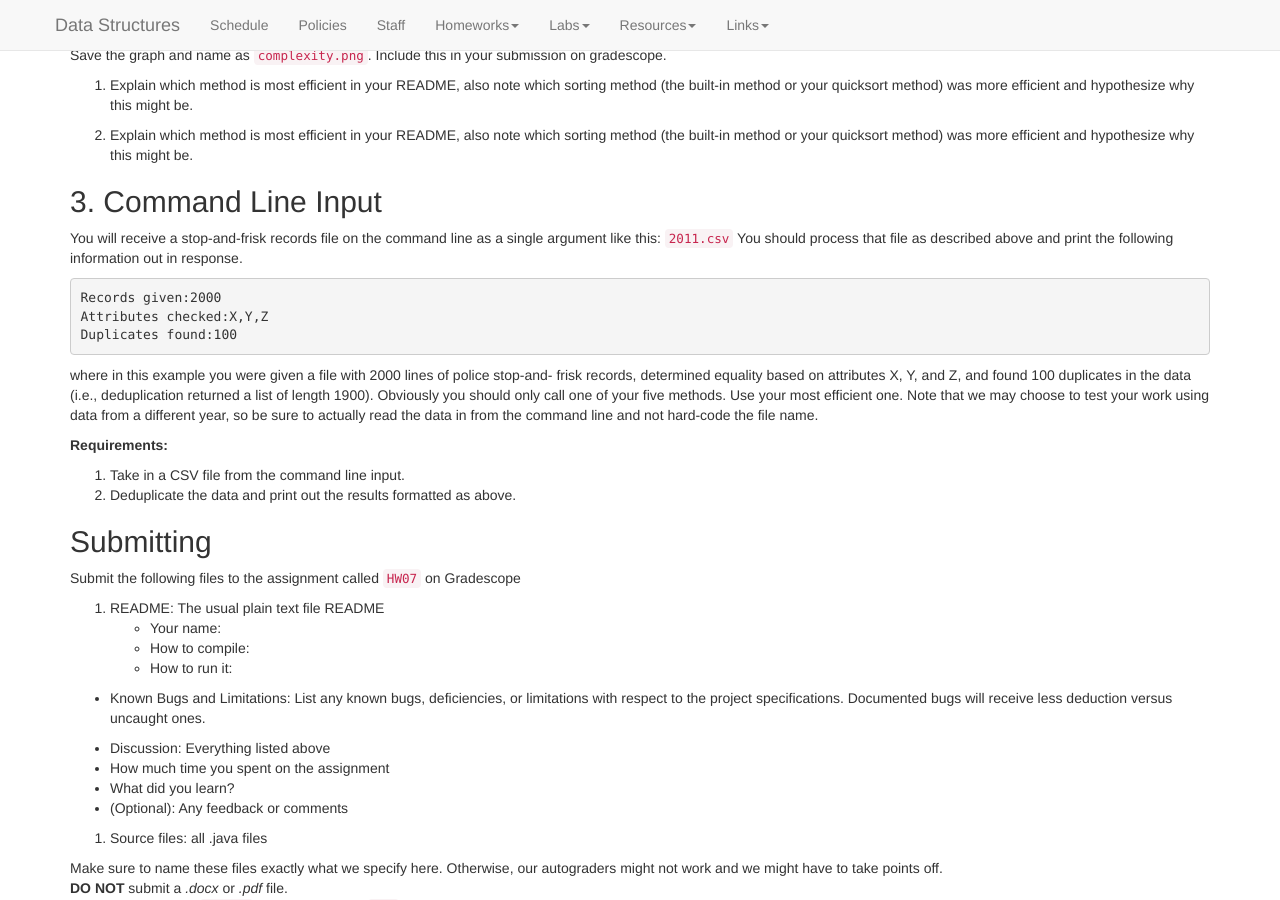
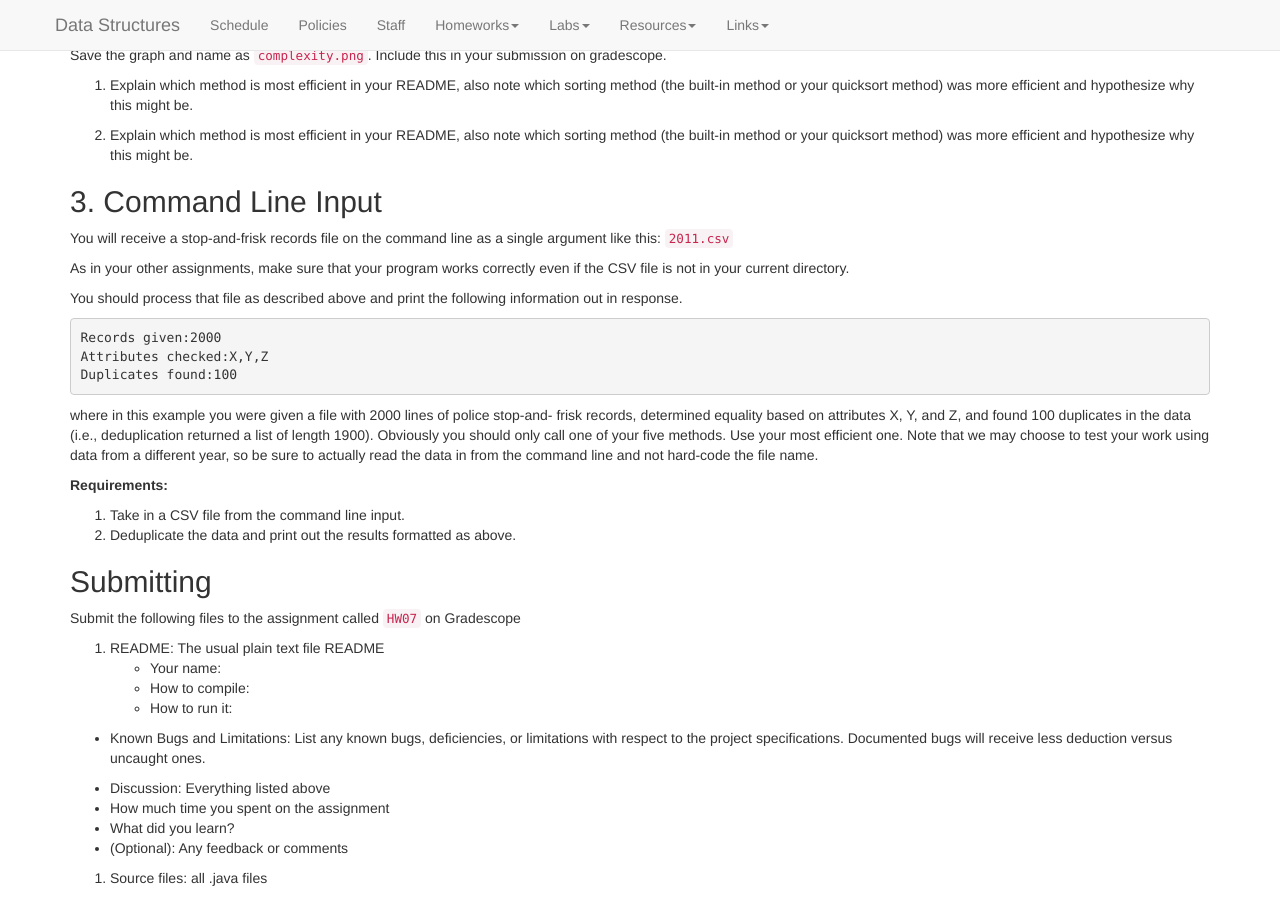
Before and after one commit to kalte0/BMC-CS-151.github.io, a Jekyll site: the page built from hws/HW07.md, in a window 1280 px wide and 900 px high, scrolled down 2152 px. Built offline with Jekyll 4.4.1, drawn with Linux system fonts in a browser that asks for light colours; nearby versions of some CDN libraries.

Commit message:
Update HW07.md

```diff
--- a/hws/HW07.md
+++ b/hws/HW07.md
@@ -229,6 +229,9 @@ efficient and hypothesize why this might be.
 You will receive a stop-and-frisk records file on the command line as a single
 argument like this:
 `2011.csv`
+
+As in your other assignments, make sure that your program works correctly even if the CSV file is not in your current directory.
+
 You should process that file as described above and print the following information
 out in response.
 
```
